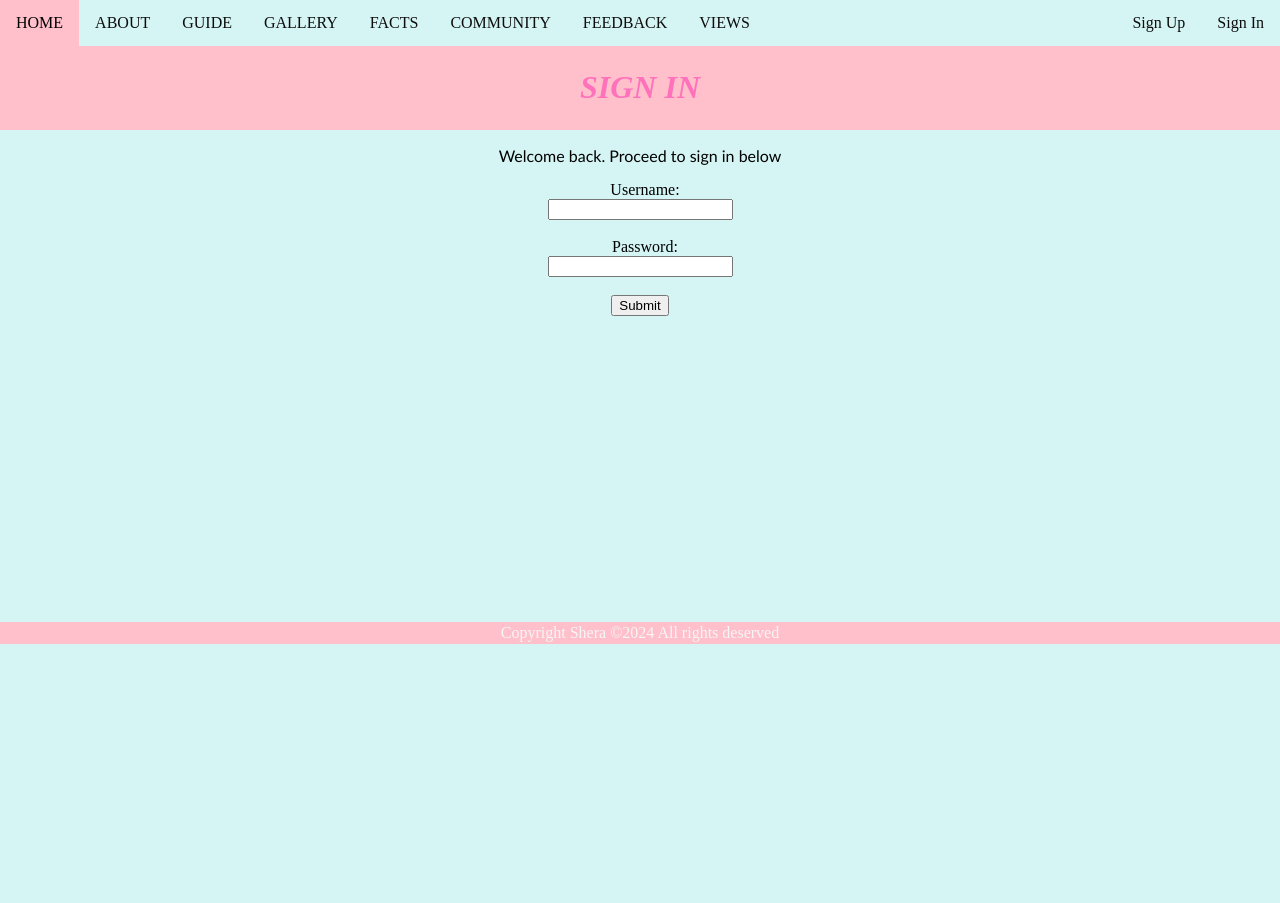
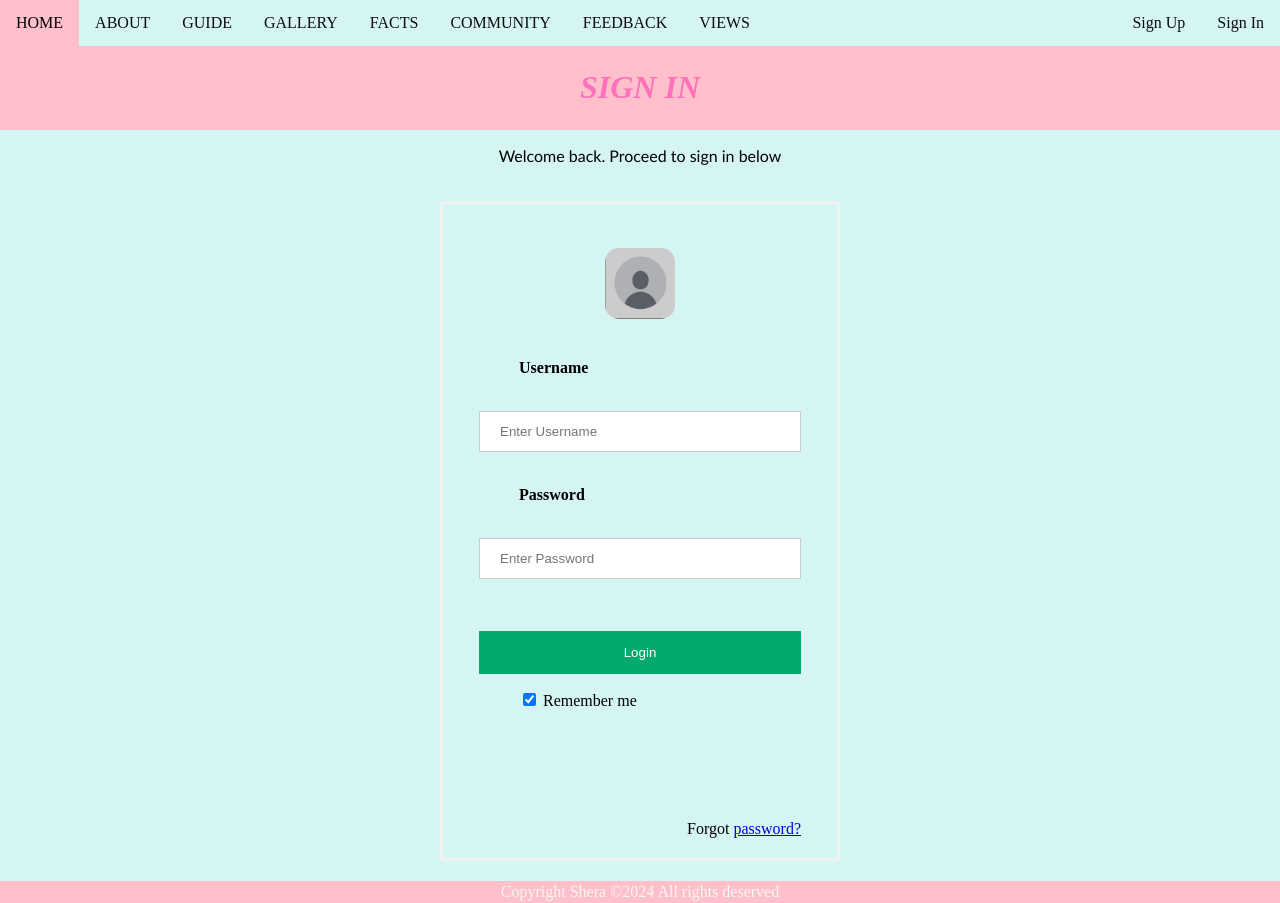
Before and after one commit to JoyMuthoniNjeru/lab2, a PHP site: page /signin.php in a window 1280 px wide. Before the commit the page ends 644 px from the top, so only its background shows below. Run offline with PHP 8.4, Linux system fonts and the light colour scheme.

Commit message:
updating sign up and sign in pages

```diff
--- a/community.php
+++ b/community.php
@@ -62,7 +62,7 @@ if(isset($_POST["submit"])){
   <label for="rns">Rather not say</label><br><br>
 
   <label for="review">Share your views:</label><br>
-  <textarea id="review" name="community_views" rows="4" cols="50" required>
+  <textarea id="review" name="community_views" rows="4" cols="40" required>
   </textarea><br><br>
 
 
--- a/css/style.css
+++ b/css/style.css
@@ -118,3 +118,101 @@ label{
     border-radius: 5px;
     color:black
 }
+
+body.sign-in-page .form-wrapper,
+body.sign-up-page .form-wrapper {
+    display: flex;
+    justify-content: center;
+    align-items: center;
+    min-height: calc(100vh - 200px); /* Adjust this based on your banner and other elements */
+    margin: 0;
+    padding: 20px;
+}
+
+body.sign-in-page form,
+body.sign-up-page form {
+    border: 3px solid #f1f1f1;
+    padding: 20px;
+    max-width: 400px;
+    width: 100%;
+    box-sizing: border-box;
+}
+
+body.sign-in-page input[type=text],
+body.sign-in-page input[type=password],
+body.sign-up-page input[type=text],
+body.sign-up-page input[type=email],
+body.sign-up-page input[type=date] {
+    width: 100%;
+    padding: 12px 20px;
+    margin: 8px 0;
+    display: inline-block;
+    border: 1px solid #ccc;
+    box-sizing: border-box;
+}
+
+body.sign-in-page button,
+body.sign-up-page input[type=submit] {
+    background-color: #04AA6D;
+    color: white;
+    padding: 14px 20px;
+    margin: 8px 0;
+    border: none;
+    cursor: pointer;
+    width: 100%;
+}
+
+body.sign-in-page button:hover,
+body.sign-up-page input[type=submit]:hover {
+    opacity: 0.8;
+}
+
+body.sign-in-page .imgcontainer {
+    text-align: center;
+    margin: 24px 0 12px 0;
+}
+
+body.sign-in-page img.avatar {
+    width: 20%;
+    border-radius: 20%;
+}
+
+body.sign-in-page .container,
+body.sign-up-page .container {
+    padding: 16px;
+}
+
+body.sign-in-page span.psw {
+    float: right;
+    padding-top: 16px;
+}
+
+body.sign-in-page label,
+body.sign-up-page label {
+    display: block;
+    margin: 8px 0;
+}
+
+body.sign-in-page p,
+body.sign-up-page p {
+    text-align: center;
+}
+
+body.sign-up-page .radio-group {
+    display: flex;
+    align-items: center;
+    justify-content: center;
+    margin: 8px 0;
+}
+
+body.sign-up-page input[type=radio] {
+    margin: 0 5px 0 0;
+}
+
+@media screen and (max-width: 300px) {
+    body.sign-in-page span.psw,
+    body.sign-up-page input[type=radio] {
+        display: block;
+        width: 100%;
+    }
+}
--- a/signin.php
+++ b/signin.php
@@ -6,26 +6,41 @@
     <title>SignIn</title>
     <link rel="stylesheet" href="css/style.css">
 </head>
-<body>
+<body class="sign-in-page">
 
 <?php require_once ("includes/db_connect.php"); ?>
 
-    <?php include_once ("templates/nav.php"); ?>
-    <div class="banner">
-</div>
+<?php include_once ("templates/nav.php"); ?>
+<div class="banner"></div>
 <div class="heading">
-    <h1 style="text-align: centre;color: rgba(255, 105, 185, 0.904);text-transform: uppercase;font-style: oblique;font-weight: bolder;"> Sign In </h2>
+    <h1 style="text-align: center;color: rgba(255, 105, 185, 0.904);text-transform: uppercase;font-style: oblique;font-weight: bolder;"> Sign In </h1>
 </div>
 
 <p style="text-align:center">Welcome back. Proceed to sign in below</p>
-<form style="text-align: center;">
-    <label for="username">Username:</label><br>
-    <input type="text" id="username" name="username" required><br><br>
-    <label for="pwd">Password: </label><br>
-    <input type="password" id="pwd" name="pwd" required><br><br>
+<div class="form-wrapper">
+    <form action="action_page.php" method="post">
+        <div class="imgcontainer">
+            <img src="images/avatar.png" alt="Avatar" class="avatar">
+        </div>
 
-<input type="submit" name="submit" value="Submit"><br><br><br><br><br><br><br><br><br><br><br><br><br><br><br><br><br><br>
-</form>
+        <div class="container">
+            <label for="uname"><b>Username</b></label><br>
+            <input type="text" placeholder="Enter Username" name="uname" required><br><br>
+
+            <label for="psw"><b>Password</b></label><br>
+            <input type="password" placeholder="Enter Password" name="psw" required><br><br><br>
+
+            <button type="submit">Login</button>
+            <label>
+                <input type="checkbox" checked="checked" name="remember"> Remember me
+            </label><br><br><br>
+        </div>
+
+        <div class="container">
+            <span class="psw">Forgot <a href="#">password?</a></span>
+        </div>
+    </form>
+</div>
 
 <?php include_once("templates/footer.php"); ?>
 
```
Also changed, not shown: signup.php (+19 -26 lines), images/avatar.png (added).
